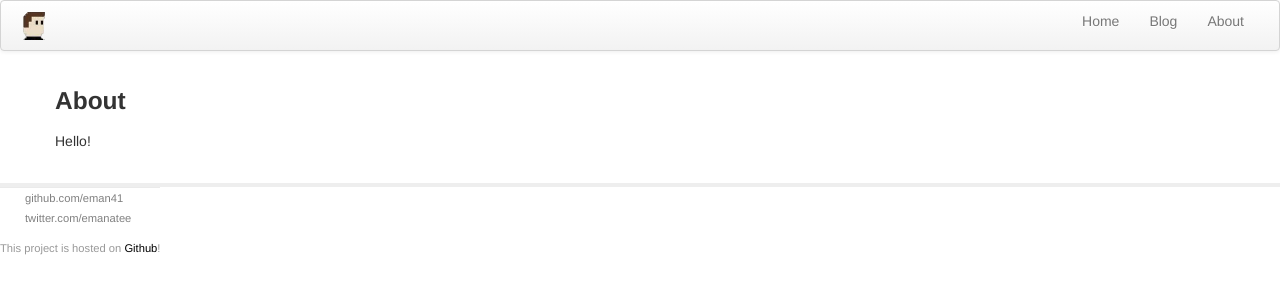
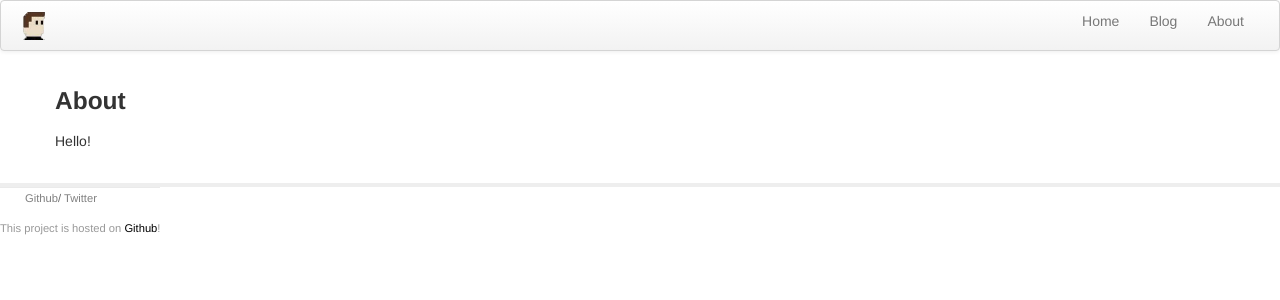
Before and after one commit to eman41/eman41.github.io, a Jekyll site: the page built from about/index.html, in a window 1280 px wide. Shown: the top 300 px of the page. Built offline with Jekyll 4.4.1, drawn with Linux system fonts in a browser that asks for light colours.

```diff
--- a/_includes/footer.html
+++ b/_includes/footer.html
@@ -1,8 +1,8 @@
 <div class="footer">
   <div class="contact">
     <ul>
-      <li><a href="http://github.com/eman41/">github.com/eman41</a></li>
-      <li><a href="http://twitter.com/emanatee/">twitter.com/emanatee</a></li>
+      <li><a href="http://github.com/eman41/">Github</a>/
+      	<a href="http://twitter.com/emanatee/">Twitter</a></li>
     </ul>
     <p class="muted">
       This project is hosted on <a href="https://github.com/eman41/eman41.github.io">Github</a>!
```
Also changed, not shown: 1 other file.
